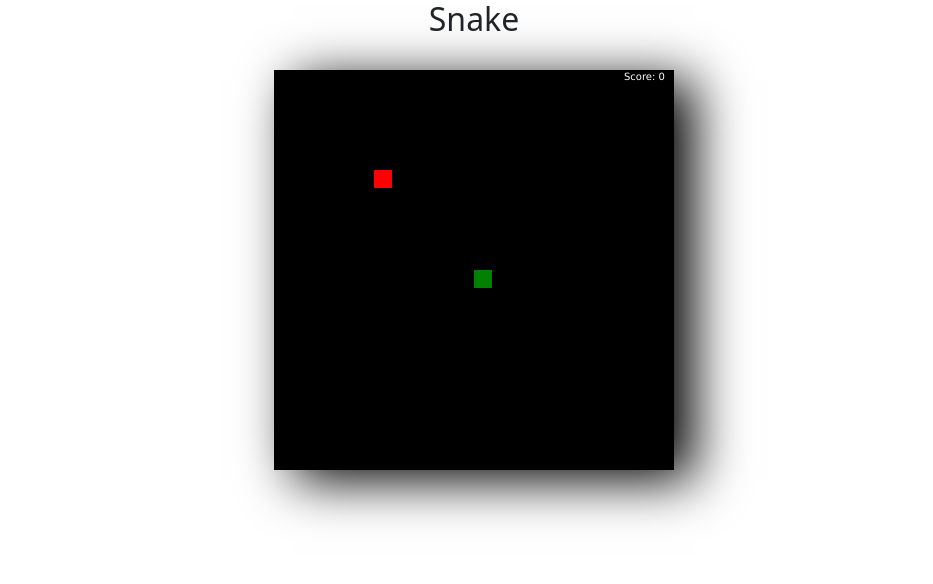
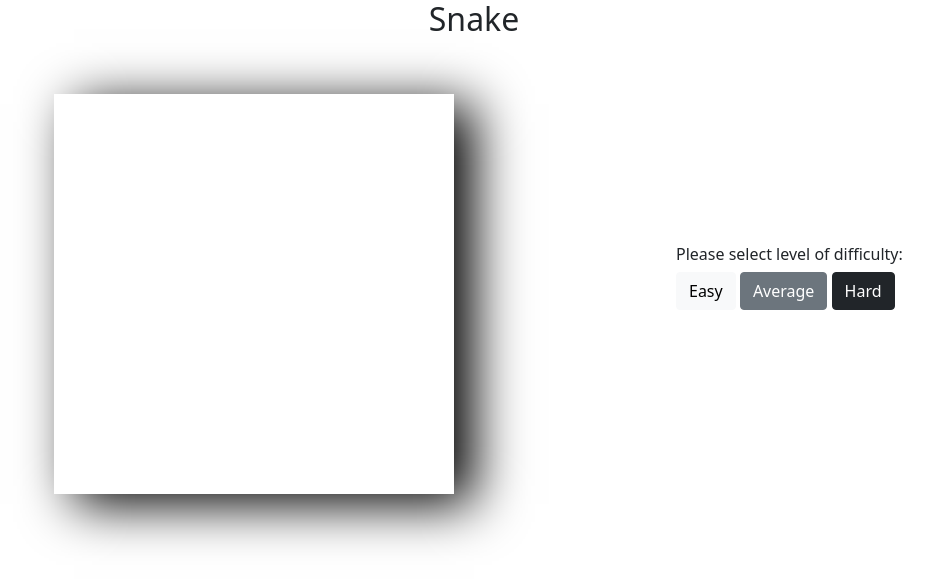
Before and after one commit to TeohSuTheng/Snake-Game, a plain HTML site: page index.html in a window 1280 px wide. Shown: the whole page, without its empty margins (166-1099 px from the left). Drawn offline with nearby package versions, Linux system fonts and the light colour scheme.

Commit message:
added-difficulty-levels

```diff
--- a/game.js
+++ b/game.js
@@ -26,10 +26,10 @@ let appleY = 5;
 
 //score
 let score = 0;
+let speed=7;
 
 let gameOver = false;
 
-let speed=7;
 
 function drawScore()
 {
@@ -161,24 +161,44 @@ function keyDown(event){
 //setInterval
 //setTimeout
 
-function main()
+function gameStart()
 {
     //Gameover
     if (gameOver){
         ctx.fillStyle = "white";
         ctx.font = "50px Verdana";
         ctx.fillText("Game Over",canvas.width/6.5,canvas.tile/2);
-        alert("Game Over")
-        location.reload();
+        alert("Game Over \nScore: "+score);
+        location.reload(); //refresh page
     }
     clearScreen();
     changeSnakePosition();
     drawScore();
     drawApple();
     drawSnake();
-    setTimeout(main, 1000/speed);
+    setTimeout(gameStart, 1000/speed);
 
 }
 
-document.body.addEventListener('keydown',keyDown)
-main();
+//main function
+function reply_click(clicked_id)
+{
+      if (clicked_id =='easy')
+      {
+        speed=5;
+        document.body.addEventListener('keydown',keyDown)
+        gameStart();
+      }
+      else if (clicked_id =='ave')
+      {
+        speed=7;
+        document.body.addEventListener('keydown',keyDown)
+        gameStart();
+      }
+      else if (clicked_id =='hard')
+      {
+        speed=9;
+        document.body.addEventListener('keydown',keyDown)
+        gameStart();
+      }
+}
--- a/index.html
+++ b/index.html
@@ -8,13 +8,9 @@
     <title>Snake</title>
 
     <style>
-        body{
-            margin: 0px;
-            padding:0px;
-            display: flex;
-            flex-direction: column; /*Stack items one by one*/
-            justify-content: center;
-            align-items: center;
+
+        .col-8{
+            padding-left: 150px;
         }
 
         canvas{
@@ -24,19 +20,23 @@
 
 </head>
 <body>
-    <h2>Snake</h2>
-    <br>
-    <canvas id="game-board" height="400" width="400"></canvas>
-
-    <br><br>
-    <!--div class="container">
-        <h4 align="center">Level of difficulty:</h4>
-        <p align="center">
-        <button type="button" class="btn btn-light" id="easy">Easy</button>
-        <button type="button" class="btn btn-secondary" id="ave">Average</button>
-        <button type="button" class="btn btn-dark" id="hard">Hard</button>
+    <h2 align="center">Snake</h2> <br>
+    <div class="container">
+        <div class="row align-items-center">
+            <div class="col-8">
+                <br>
+                <canvas id="game-board" height="400" width="400"></canvas>
+            </div>
+            <div class="col">
+        <h6>Please select level of difficulty:</h6>
+        <p class="con">
+                <button type="button" class="btn btn-light" id="easy" onClick="reply_click(this.id)">Easy</button>
+                <button type="button" class="btn btn-secondary" id="ave" onClick="reply_click(this.id)">Average</button>
+                <button type="button" class="btn btn-dark" id="hard" onClick="reply_click(this.id)">Hard</button>
         </p>
-    </div-->
+    </div>
+    </div>
+</div>
 
     <script src = "game.js"></script>
     <script src="https://cdn.jsdelivr.net/npm/bootstrap@5.0.1/dist/js/bootstrap.bundle.min.js" integrity="sha384-gtEjrD/SeCtmISkJkNUaaKMoLD0//ElJ19smozuHV6z3Iehds+3Ulb9Bn9Plx0x4" crossorigin="anonymous"></script>
```
